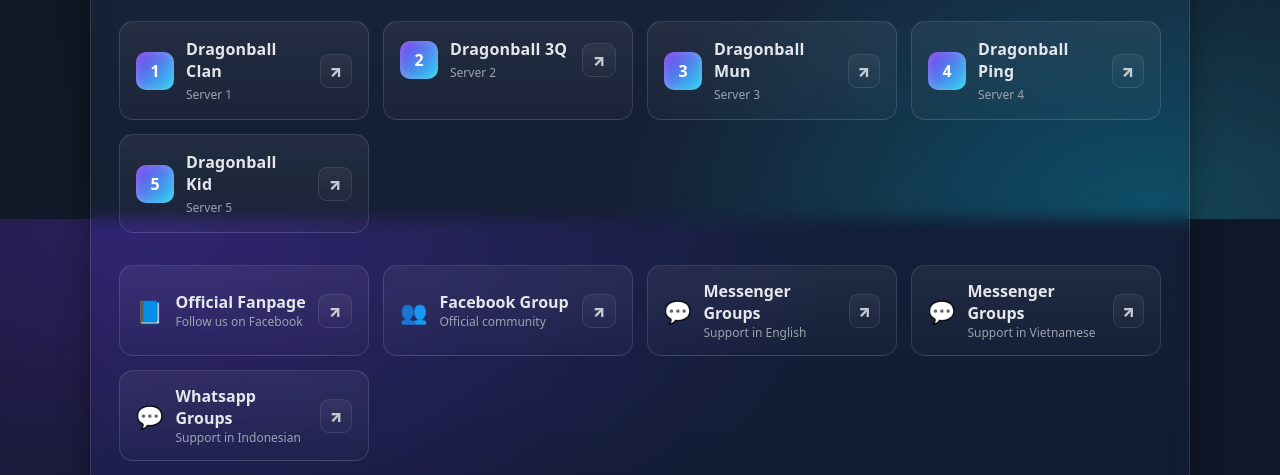
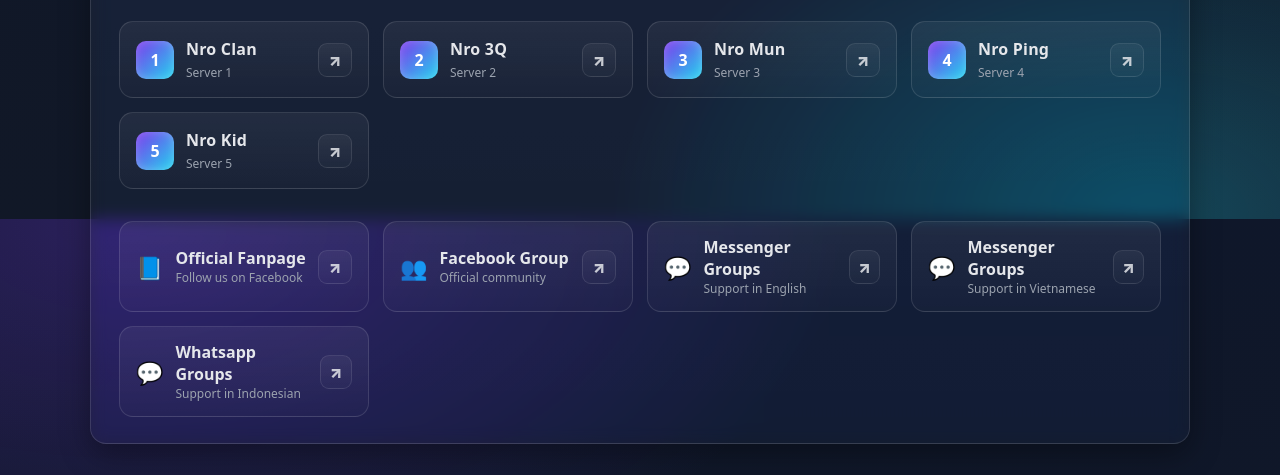
Before and after one commit to kietsieudz/redirect-website, a plain HTML site: page index.html in a window 1280 px wide. Shown: the part 581-1056 px from the top of the page. Drawn offline with Linux system fonts and the light colour scheme.

Commit message:
Update index.html

```diff
--- a/index.html
+++ b/index.html
@@ -182,7 +182,7 @@
               <div class="left">
                 <div class="pill">1</div>
                 <div>
-                  <div class="label">Dragonball Clan</div>
+                  <div class="label">Nro Clan</div>
                   <div class="sublabel"><span class="srvPrefix">Máy chủ</span> <span class="srvNum">1</span></div>
                 </div>
               </div>
@@ -194,7 +194,7 @@
               <div class="left">
                 <div class="pill">2</div>
                 <div>
-                  <div class="label">Dragonball 3Q</div>
+                  <div class="label">Nro 3Q</div>
                   <div class="sublabel"><span class="srvPrefix">Máy chủ</span> <span class="srvNum">2</span></div>
                 </div>
               </div>
@@ -206,7 +206,7 @@
               <div class="left">
                 <div class="pill">3</div>
                 <div>
-                  <div class="label">Dragonball Mun</div>
+                  <div class="label">Nro Mun</div>
                   <div class="sublabel"><span class="srvPrefix">Máy chủ</span> <span class="srvNum">3</span></div>
                 </div>
               </div>
@@ -218,7 +218,7 @@
               <div class="left">
                 <div class="pill">4</div>
                 <div>
-                  <div class="label">Dragonball Ping</div>
+                  <div class="label">Nro Ping</div>
                   <div class="sublabel"><span class="srvPrefix">Máy chủ</span> <span class="srvNum">4</span></div>
                 </div>
               </div>
@@ -230,7 +230,7 @@
               <div class="left">
                 <div class="pill">5</div>
                 <div>
-                  <div class="label">Dragonball Kid</div>
+                  <div class="label">Nro Kid</div>
                   <div class="sublabel"><span class="srvPrefix">Máy chủ</span> <span class="srvNum">5</span></div>
                 </div>
               </div>
```
